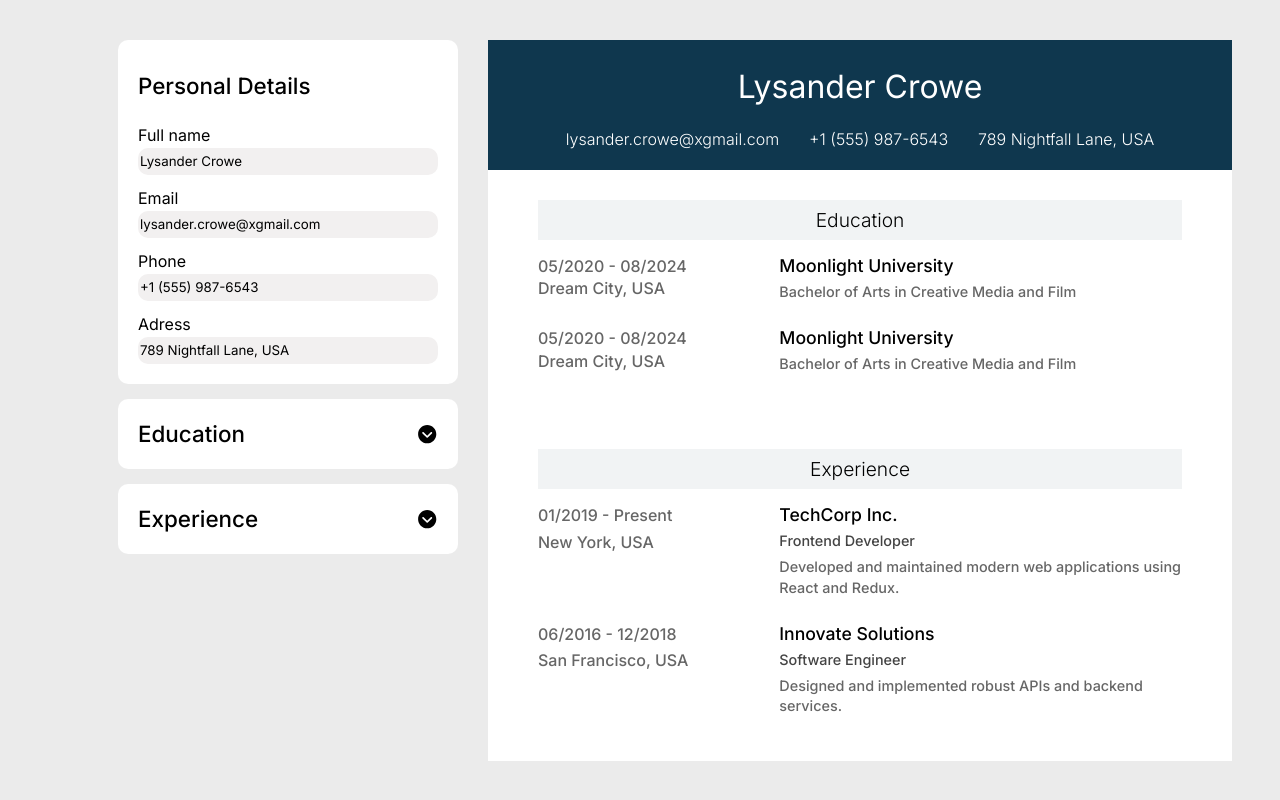
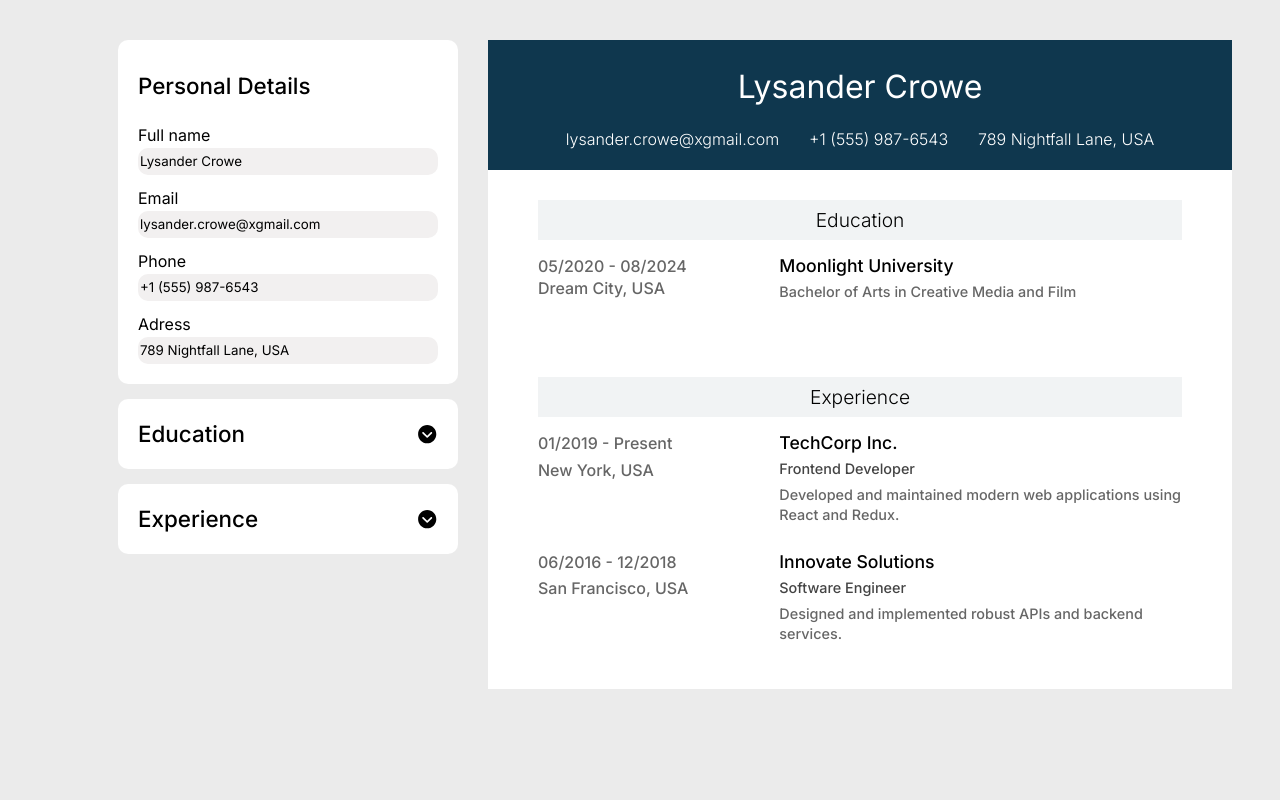
Before and after one commit to onurdemirk/cv-application, a React (Vite) app: page / in a window 1280 px wide. Built offline with nearby package versions, Linux system fonts and the light colour scheme.

Commit message:
Fix final problems Adjust education array for better ux

```diff
--- a/src/App.jsx
+++ b/src/App.jsx
@@ -24,14 +24,6 @@ export default function App() {
   });
 
   const [eduDetails, setEduDetails] = React.useState([
-    {
-      id: nanoid(),
-      school: "Moonlight University",
-      degree: "Bachelor of Arts in Creative Media and Film",
-      startdate: "05/2020",
-      enddate: "08/2024",
-      location: "Dream City, USA",
-    },
     {
       id: nanoid(),
       school: "Moonlight University",
```
